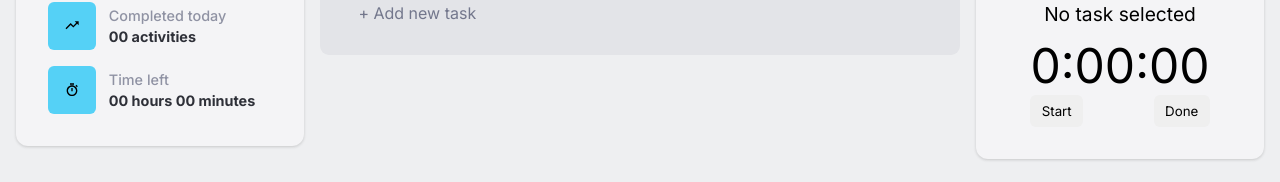
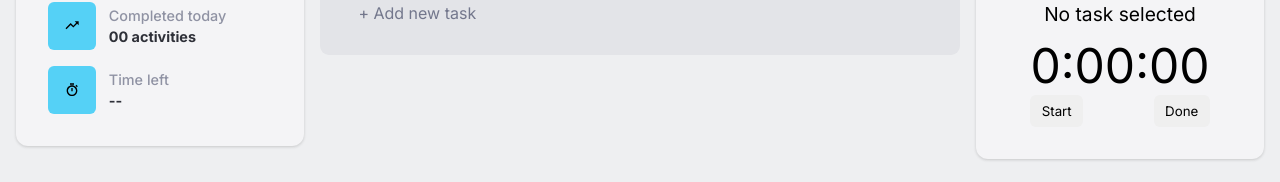
Before and after one commit to elvstejd/timetask, a React (Create React App) app: page / in a window 1280 px wide. Shown: the part 165-347 px from the top of the page. Built offline with nearby package versions, Linux system fonts and the light colour scheme.

Commit message:
Add time left feature

```diff
--- a/src/components/Overview.js
+++ b/src/components/Overview.js
@@ -1,7 +1,11 @@
+import { useState, useEffect } from 'react';
 import { BiSpreadsheet, BiTrendingUp, BiStopwatch } from 'react-icons/bi';
 import styled from 'styled-components';
 import { CardTitle } from '../styles/shared/CardTitle';
 import { Card } from '../styles/shared/Card';
+import { useTasks } from '../contexts/TasksContext';
+import { millisecondsToHours, millisecondsToMinutes } from '../utils/countdownHelpers';
+import { durationToMiliseconds } from '../utils/helpers';
 
 const BigSquareIcon = styled.div`
     display: flex;
@@ -43,6 +47,47 @@ const Spacer = styled.div`
 
 
 function Overview() {
+    const [hours, setHour] = useState(0);
+    const [minutes, setMinute] = useState(0);
+
+    const { tasks } = useTasks();
+
+    useEffect(() => {
+        calculateTimeLeft();
+        // eslint-disable-next-line react-hooks/exhaustive-deps
+    }, [tasks]);
+
+    function calculateTimeLeft() {
+        const taskArray = Object.values(tasks);
+        if (taskArray.length === 0) {
+            setHour(0);
+            setMinute(0);
+        };
+
+        const totalDurationInMs = taskArray.reduce((prevTask, currentTask, index) => {
+            if (index === 0) {
+                return durationToMiliseconds(prevTask.duration) + durationToMiliseconds(currentTask.duration);
+            }
+            return prevTask + durationToMiliseconds(currentTask.duration);
+        }, { duration: '0m' });
+
+        setHour(millisecondsToHours(totalDurationInMs))
+        setMinute(millisecondsToMinutes(totalDurationInMs))
+    }
+
+    function getTimeLeftText() {
+        let timeLeftString = '';
+
+        if (hours === 1) timeLeftString += '1 hour ';
+        if (hours > 1) timeLeftString += hours + ' hours ';
+        if (minutes === 1) timeLeftString += '1 minute';
+        if (minutes > 1) timeLeftString += minutes + ' minutes ';
+        if (!timeLeftString) return '--';
+
+        return timeLeftString;
+    }
+
+
     return (
         <div>
 
@@ -69,7 +114,9 @@ function Overview() {
                     </BigSquareIcon>
                     <InfoTextContainer>
                         <InfoLabel>Time left</InfoLabel>
-                        <InfoText>00 hours 00 minutes</InfoText>
+                        <InfoText>
+                            {getTimeLeftText()}
+                        </InfoText>
                     </InfoTextContainer>
                 </InfoItemContainer>
             </Card>
```
